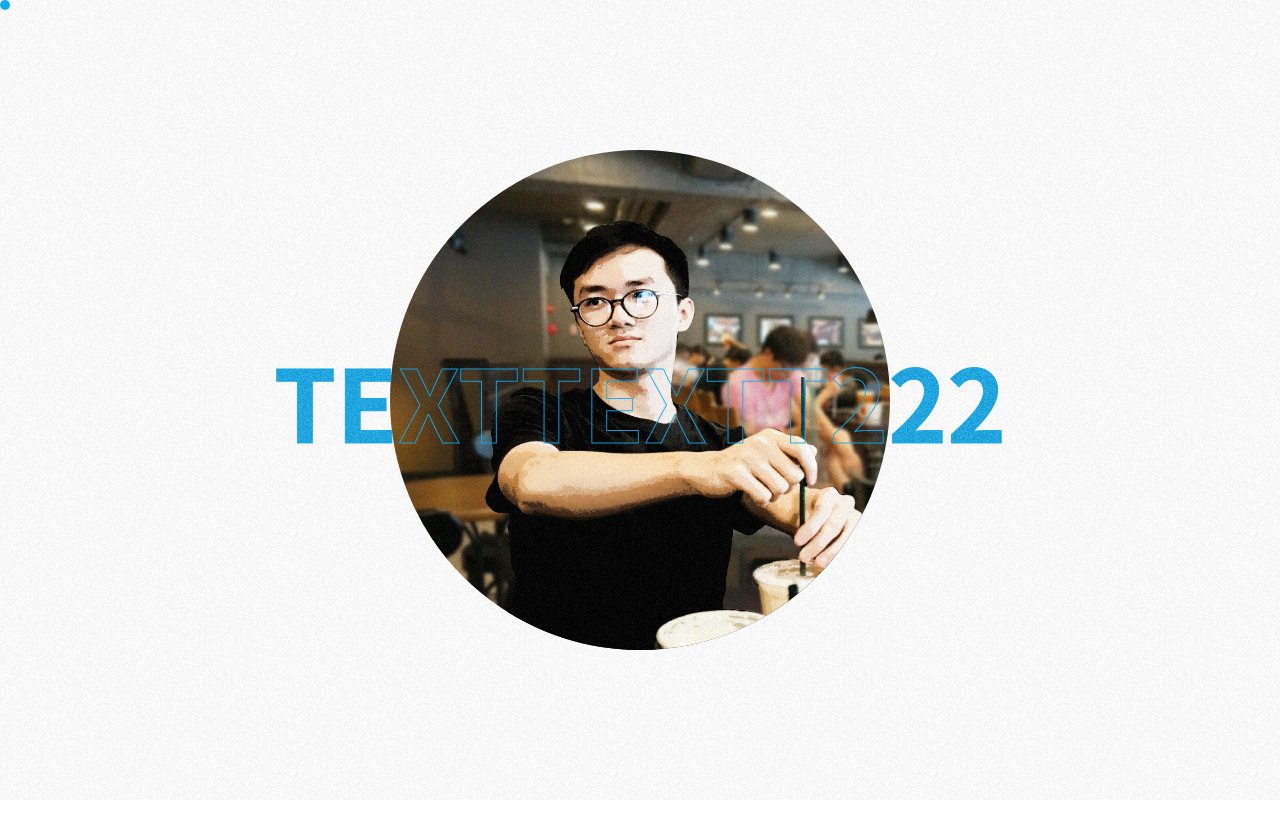
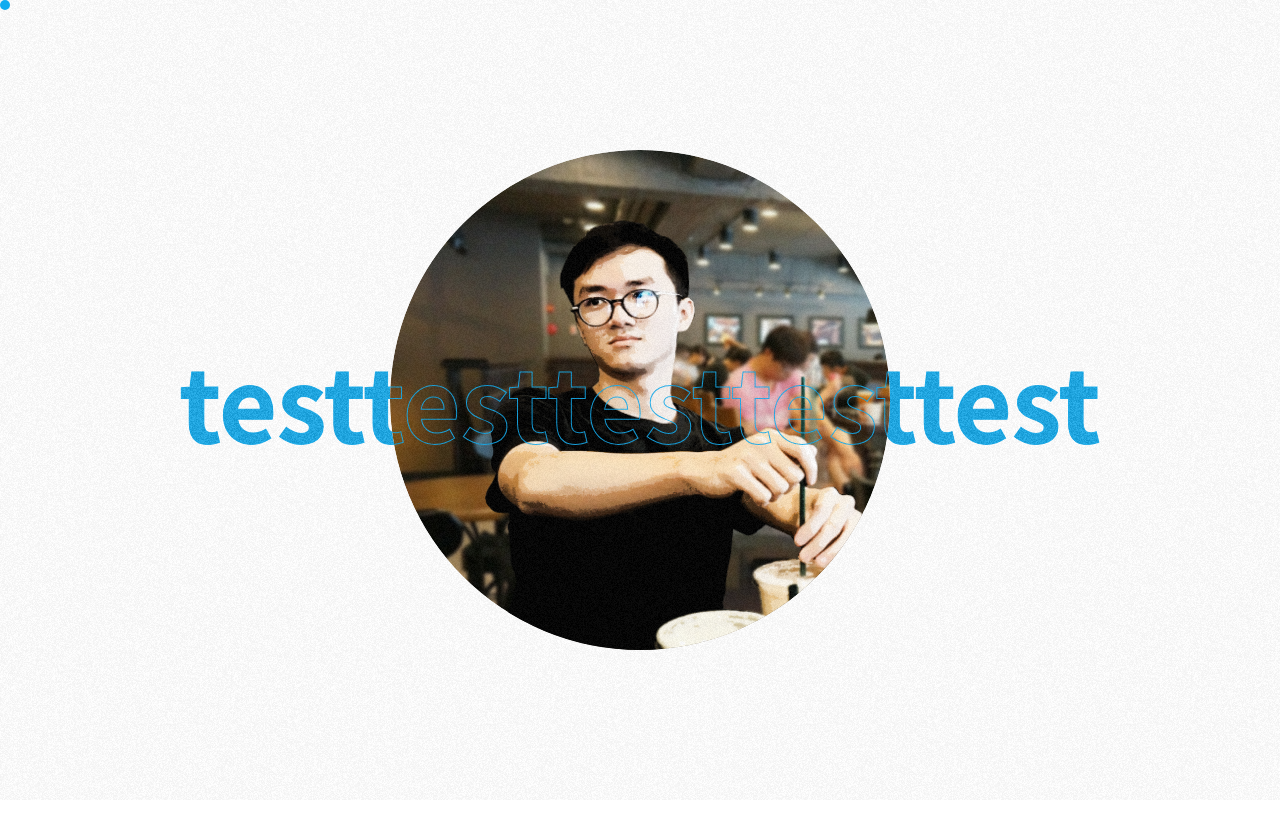
Before and after one commit to fish89483/zheyus, a plain HTML site: page index.html in a window 1280 px wide. Shown: the top 838 px of the page. Drawn offline with Linux system fonts and the light colour scheme.

Commit message:
Update 2019-04-30T10:03:16.026Z

```diff
--- a/css/main.css
+++ b/css/main.css
@@ -114,8 +114,6 @@ body {
       left: 50%;
       -webkit-transform: translate(-50%, -50%);
               transform: translate(-50%, -50%);
-      border-radius: 99em;
-      overflow: hidden;
       z-index: 1;
       -webkit-transform-style: preserve-3d;
               transform-style: preserve-3d; }
@@ -129,10 +127,31 @@ body {
       position: absolute;
       top: 0;
       left: 0; }
-      .kv-title__layer.-back .layer-img {
-        background-image: url("../images/kv-back.jpg"); }
-      .kv-title__layer.-front .layer-img {
-        background-image: url("../images/kv-front.png"); }
+      .kv-title__layer.-back {
+        mix-blend-mode: darken;
+        -webkit-clip-path: circle(50%);
+                clip-path: circle(50%); }
+        .kv-title__layer.-back .layer-img {
+          background-image: url("../images/kv-back.jpg"); }
+          .kv-title__layer.-back .layer-img::before {
+            content: '';
+            width: 100%;
+            height: 100%;
+            position: absolute;
+            top: 0;
+            right: 0;
+            mix-blend-mode: lighten; }
+        .kv-title__layer.-back.-c .layer-img::before {
+          background-color: #0ff; }
+        .kv-title__layer.-back.-m .layer-img::before {
+          background-color: #f0f; }
+        .kv-title__layer.-back.-y .layer-img::before {
+          background-color: #ff0; }
+      .kv-title__layer.-front {
+        -webkit-clip-path: circle(50%);
+                clip-path: circle(50%); }
+        .kv-title__layer.-front .layer-img {
+          background-image: url("../images/kv-front.png"); }
     .kv-title .layer-img {
       width: 100%;
       height: 100%;
--- a/index.html
+++ b/index.html
@@ -1 +1 @@
-<!DOCTYPE html><html lang="zh-TW"><head><meta charset="UTF-8"/><meta name="viewport" content="width=device-width, initial-scale=1.0"/><meta http-equiv="X-UA-Compatible" content="ie=edge"/><title>Document</title><link rel="stylesheet" href="css/main.css"/><script src="js/main.js"></script></head><body><div class="kv"><div class="kv-title"><div class="kv-title__stroke"><h1>TEXTTEXTT222</h1></div><div class="kv-title__img"><div class="kv-title__layer -back"><div class="layer-img"></div></div><div class="kv-title__layer -front"><div class="layer-img"></div></div></div><div class="kv-title__noise"><h1>TEXTTEXTT222</h1></div></div></div><div class="cursor"></div><div class="content"></div></body></html>
+<!DOCTYPE html><html lang="zh-TW"><head><meta charset="UTF-8"/><meta name="viewport" content="width=device-width, initial-scale=1.0"/><meta http-equiv="X-UA-Compatible" content="ie=edge"/><title>Document</title><link rel="stylesheet" href="css/main.css"/><script src="js/main.js"></script></head><body><div class="kv"><div class="kv-title"><div class="kv-title__stroke"><h1>testtesttesttesttest</h1></div><div class="kv-title__img"><div class="kv-title__layer -back -c"><div class="layer-img"></div></div><div class="kv-title__layer -back -m"><div class="layer-img"></div></div><div class="kv-title__layer -back -y"><div class="layer-img"></div></div><div class="kv-title__layer -front"><div class="layer-img"></div></div></div><div class="kv-title__noise"><h1>testtesttesttesttest</h1></div></div></div><div class="cursor"></div><div class="content"></div></body></html>
```
Also changed, not shown: js/main.js.
